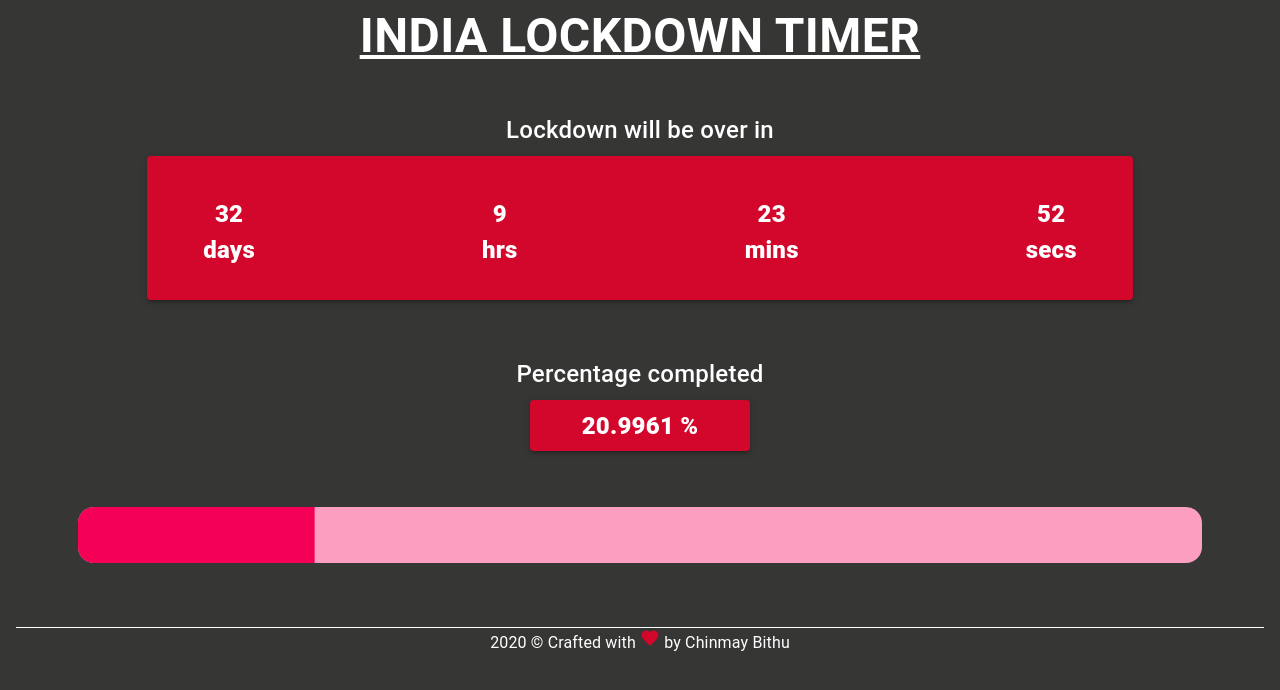
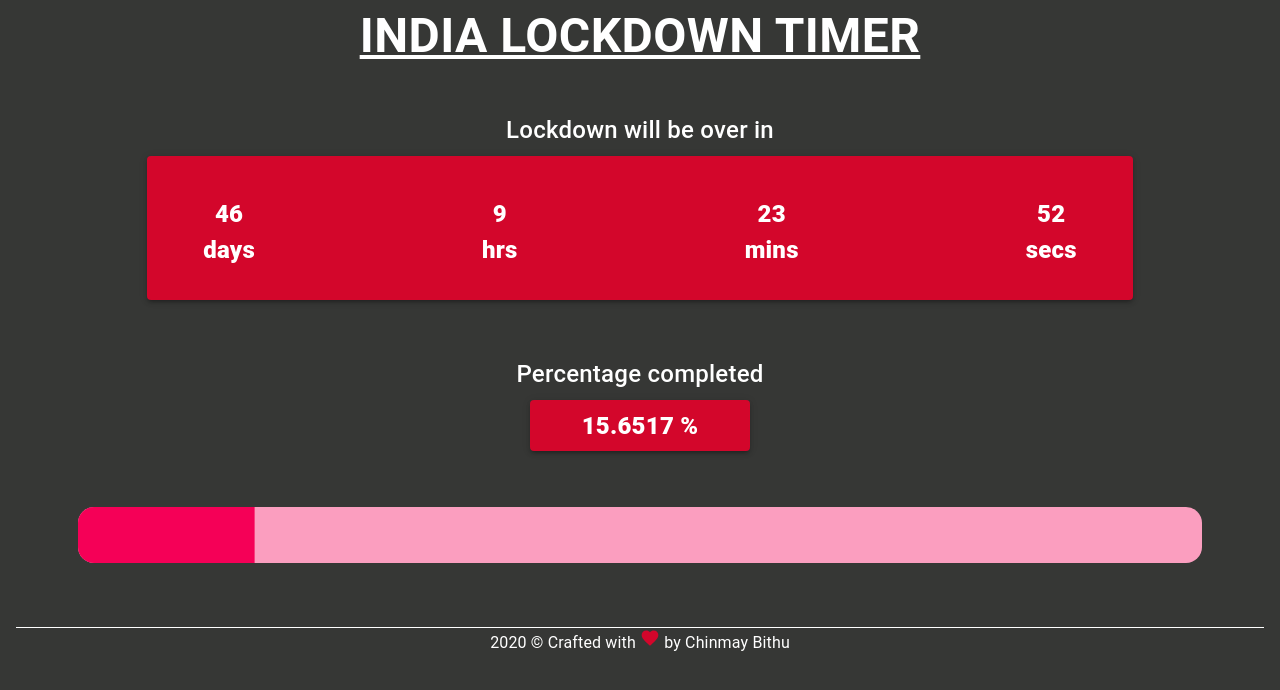
Before and after one commit to cbithu/lockdown-timer, a React (Create React App) app: page / in a window 1280 px wide. Shown: the top 690 px of the page. Built offline with nearby package versions, Linux system fonts and the light colour scheme.

Commit message:
date updated

```diff
--- a/src/App.js
+++ b/src/App.js
@@ -83,7 +83,7 @@ class App extends React.Component {
   componentDidMount() {
     setInterval(() => {
       let date_start = 1584988200000;
-      let date_future = 1588530599000;
+      let date_future = 1589740199000;
       let date_now = Date.now();
       let percentage_complete = (((date_now - date_start) / (date_future - date_start)) * 100).toFixed(4);
 
```
